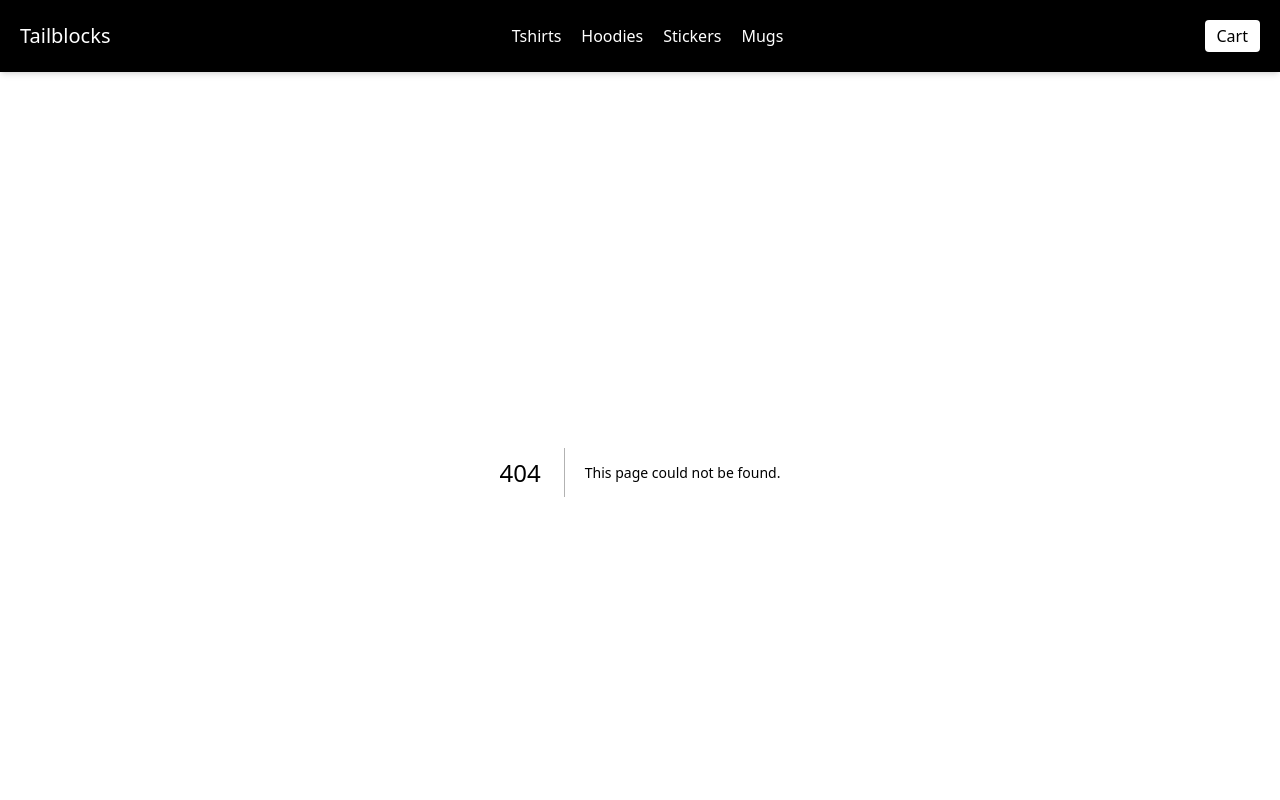
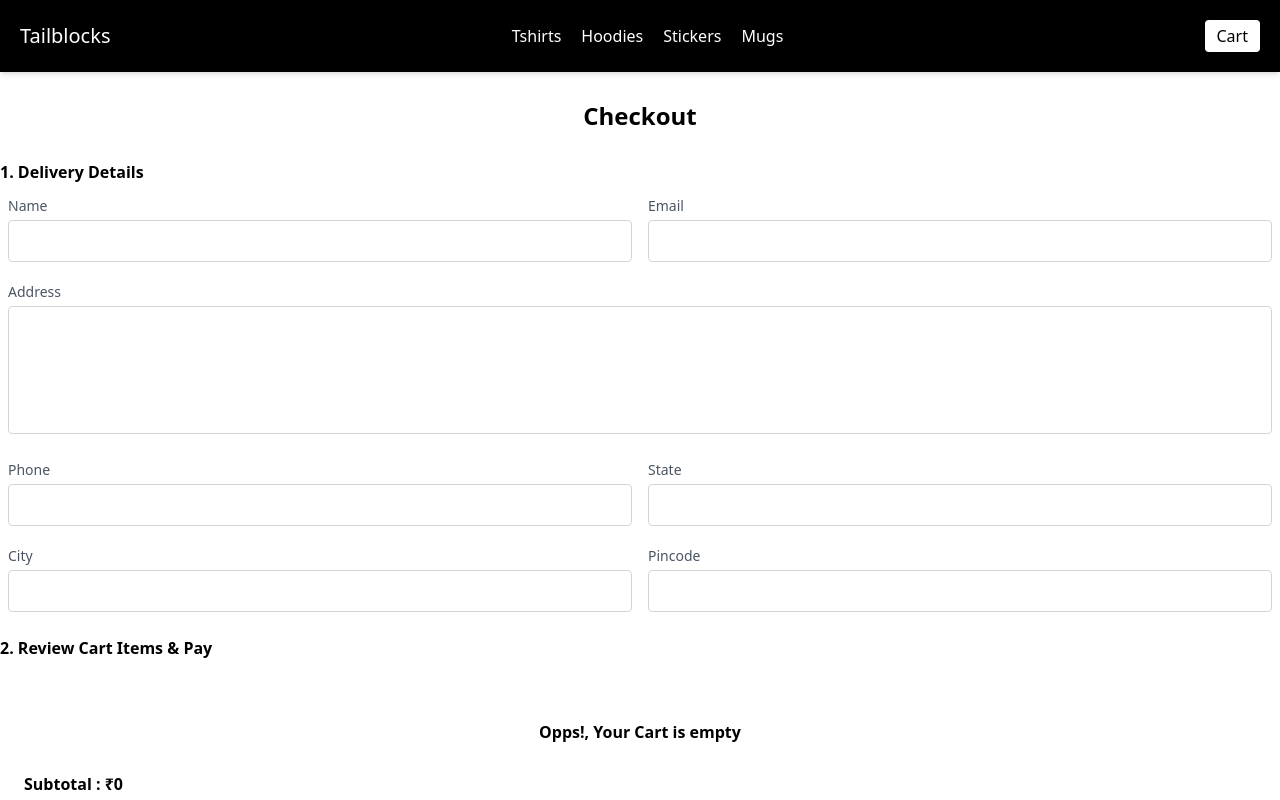
Before and after one commit to GaurangGhadiya/next-ecommerce, a Next.js app: page /checkout in a window 1280 px wide. Before the commit this address had no page. Shown: the top 800 px of the page. Built offline with nearby package versions, Linux system fonts and the light colour scheme.

Commit message:
checkout page

```diff
--- a/components/navbar.js
+++ b/components/navbar.js
@@ -14,7 +14,7 @@ const Navbar = ({ cart, addToCart, removeFromCart, clearCart, subTotal }) => {
   };
   return (
     <>
-      <header className="text-white bg-black body-font shadow-md">
+      <header className=" bg-black body-font shadow-md sticky top-0 z-20">
         <div className="container mx-auto flex flex-wrap p-5 flex-col md:flex-row items-center">
           <Link
             href={"/"}
@@ -23,16 +23,16 @@ const Navbar = ({ cart, addToCart, removeFromCart, clearCart, subTotal }) => {
             <span className="text-white text-xl">Tailblocks</span>
           </Link>
           <nav className="md:ml-auto md:mr-auto flex flex-wrap items-center text-base justify-center">
-            <Link href={"/tshirts"} className="mr-5 hover:text-white">
+            <Link href={"/tshirts"} className="mr-5 hover:text-white text-white">
               Tshirts
             </Link>
-            <Link href={"/hoodies"} className="mr-5 hover:text-white">
+            <Link href={"/hoodies"} className="mr-5 hover:text-white text-white">
               Hoodies
             </Link>
-            <Link href={"/stickers"} className="mr-5 hover:text-white">
+            <Link href={"/stickers"} className="mr-5 hover:text-white text-white">
               Stickers
             </Link>
-            <Link href={"/mugs"} className="mr-5 hover:text-white">
+            <Link href={"/mugs"} className="mr-5 hover:text-white text-white">
               Mugs
             </Link>
           </nav>
@@ -43,26 +43,25 @@ const Navbar = ({ cart, addToCart, removeFromCart, clearCart, subTotal }) => {
             Cart
           </button>
         </div>
-      </header>
       {isCartOpen && (
-        <div className="bg-white w-80 shadow-md h-full p-6 absolute top-0 right-0 z-50">
+        <div className="bg-white w-80 shadow-md h-[100vh] p-6 absolute top-0 right-0 z-50 ">
           <div
             onClick={handleCartOpen}
-            className="absolute top-2 right-2 cursor-pointer"
+            className="absolute top-2 right-2 cursor-pointer tex-black"
           >
             <AiOutlineCloseCircle size={22} />
           </div>
-          <h1 className="my-5 text-center text-xl font-bold">Shopping Cart</h1>
+          <h1 className="my-5 text-center text-xl font-bold tex-black">Shopping Cart</h1>
           <hr />
           <div className="my-7">
             <ul className="list-decimal">{
-              Object.keys(cart)?.length == 0 && <div className="font-semibold text-center">Opps!, Your Cart is empty</div>
+              Object.keys(cart)?.length == 0 && <div className="font-semibold text-center tex-black">Opps!, Your Cart is empty</div>
             }
               {Object.keys(cart)?.length > 0 && Object.keys(cart)?.map((v,i) => {
-                return <li className="my-3 flex items-center justify-between" key={v}>
-                <div className="flex">
+                return <li className="my-3 flex items-center justify-between tex-black" key={v}>
+                <div className="flex ">
                   <div>{i+1}.</div>
-                  <div className="mx-2">{cart[v]?.name} </div>
+                  <div className="mx-2 tex-black">{cart[v]?.name} </div>
                 </div>
                 <div className="flex items-center justify-between">
                   <AiOutlinePlusCircle onClick={() => addToCart(cart[v]?.itemCode, 1,cart[v]?.price,cart[v]?.name,cart[v]?.size,cart[v]?.variant )} className="cursor-pointer" />
@@ -73,12 +72,13 @@ const Navbar = ({ cart, addToCart, removeFromCart, clearCart, subTotal }) => {
               })}
             </ul>
           </div>
-          <div className="flex">
-            <button className="flex mx-auto mt-16 text-white bg-black border-0 py-2 px-6 focus:outline-none hover:bg-black rounded text-lg shadow-md text-sm">
+          <div className="font-bold">Subtotal : ₹{subTotal}</div>
+          <div className="flex align-middle">
+            <Link href="/checkout" className="flex mx-auto mt-6  text-white bg-black border-0 py-2 px-6 focus:outline-none hover:bg-black rounded text-lg shadow-md text-sm">
               Checkout
-            </button>
+            </Link>
             <button
-              className="flex mx-auto mt-16 text-white bg-black border-0 py-2 px-6 focus:outline-none hover:bg-black rounded text-lg shadow-md text-sm"
+              className="flex mx-auto mt-6 text-white bg-black border-0 py-2 px-6 focus:outline-none hover:bg-black rounded text-lg shadow-md text-sm"
               onClick={clearCart}
             >
               Clear All
@@ -86,6 +86,7 @@ const Navbar = ({ cart, addToCart, removeFromCart, clearCart, subTotal }) => {
           </div>
         </div>
       )}
+      </header>
     </>
   );
 };
--- a/pages/_app.js
+++ b/pages/_app.js
@@ -19,8 +19,8 @@ export default function App({ Component, pageProps }) {
 
   const saveCart = (myCart) => {
     localStorage.setItem("cart", JSON.stringify(myCart));
-    let subt = Object.keys(myCart)?.length > 0 ? Object.keys(myCart)?.reduce(v => myCart[v].qty * myCart[v].price) : 0
-    setSubTotal(subt)
+    let subt = Object.keys(myCart)?.length > 0 ? Object.keys(myCart)?.map(v => myCart[v].qty * myCart[v].price) : 0
+    setSubTotal(subt?.reduce((a,b) => a+b))
   };
 
   const addToCart = (itemCode, qty, price, name, size, variant) => {
@@ -49,6 +49,8 @@ export default function App({ Component, pageProps }) {
     setCart({});
     saveCart({});
   };
+
+  console.log("subTotal", subTotal)
   return (
     <>
       <Navbar cart={cart} addToCart={addToCart} removeFromCart={removeFromCart} clearCart={clearCart} subTotal={subTotal}/>
--- /dev/null
+++ b/pages/checkout.js
@@ -0,0 +1,138 @@
+import Link from "next/link";
+import React from "react";
+import { AiOutlineMinusCircle, AiOutlinePlusCircle } from "react-icons/ai";
+
+const Checkout = ({cart, addToCart, removeFromCart,subTotal,clearCart}) => {
+  return (
+    <div className="container  mx-auto">
+      <h1 className=" font-semibold text-center my-7 text-2xl">Checkout</h1>
+      <h2 className="font-semibold my-2">1. Delivery Details</h2>
+      <div className="flex mx-auto">
+        <div className="px-2 w-1/2">
+          <div class=" mb-4">
+            <label for="name" class="leading-7 text-sm text-gray-600">
+              Name
+            </label>
+            <input
+              type="name"
+              id="name"
+              name="name"
+              class="w-full bg-white rounded border border-gray-300 focus:border-indigo-500 focus:ring-2 focus:ring-indigo-200 text-base outline-none text-gray-700 py-1 px-3 leading-8 transition-colors duration-200 ease-in-out"
+            />
+          </div>
+        </div>
+        <div className="px-2 w-1/2">
+          <div class=" mb-4">
+            <label for="email" class="leading-7 text-sm text-gray-600">
+              Email
+            </label>
+            <input
+              type="email"
+              id="email"
+              name="email"
+              class="w-full bg-white rounded border border-gray-300 focus:border-indigo-500 focus:ring-2 focus:ring-indigo-200 text-base outline-none text-gray-700 py-1 px-3 leading-8 transition-colors duration-200 ease-in-out"
+            />
+          </div>
+        </div>
+      </div>
+      <div className="flex mx-auto">
+
+        <div className="px-2 w-full">
+        <div class="mb-4">
+        <label for="address" class="leading-7 text-sm text-gray-600">Address</label>
+        <textarea id="address" name="address" class="w-full bg-white rounded border border-gray-300 focus:border-indigo-500 focus:ring-2 focus:ring-indigo-200 h-32 text-base outline-none text-gray-700 py-1 px-3 resize-none leading-6 transition-colors duration-200 ease-in-out"></textarea>
+      </div>
+        </div>
+</div>
+      <div className="flex mx-auto">
+        <div className="px-2 w-1/2">
+          <div class=" mb-4">
+            <label for="phone" class="leading-7 text-sm text-gray-600">
+              Phone
+            </label>
+            <input
+              type="phone"
+              id="phone"
+              name="phone"
+              class="w-full bg-white rounded border border-gray-300 focus:border-indigo-500 focus:ring-2 focus:ring-indigo-200 text-base outline-none text-gray-700 py-1 px-3 leading-8 transition-colors duration-200 ease-in-out"
+            />
+          </div>
+        </div>
+        <div className="px-2 w-1/2">
+          <div class=" mb-4">
+            <label for="state" class="leading-7 text-sm text-gray-600">
+              State
+            </label>
+            <input
+              type="state"
+              id="state"
+              name="state"
+              class="w-full bg-white rounded border border-gray-300 focus:border-indigo-500 focus:ring-2 focus:ring-indigo-200 text-base outline-none text-gray-700 py-1 px-3 leading-8 transition-colors duration-200 ease-in-out"
+            />
+          </div>
+        </div>
+      </div>
+      <div className="flex mx-auto">
+        <div className="px-2 w-1/2">
+          <div class=" mb-4">
+            <label for="city" class="leading-7 text-sm text-gray-600">
+              City
+            </label>
+            <input
+              type="city"
+              id="city"
+              name="city"
+              class="w-full bg-white rounded border border-gray-300 focus:border-indigo-500 focus:ring-2 focus:ring-indigo-200 text-base outline-none text-gray-700 py-1 px-3 leading-8 transition-colors duration-200 ease-in-out"
+            />
+          </div>
+        </div>
+        <div className="px-2 w-1/2">
+          <div class=" mb-4">
+            <label for="pincode" class="leading-7 text-sm text-gray-600">
+              Pincode
+            </label>
+            <input
+              type="pincode"
+              id="pincode"
+              name="pincode"
+              class="w-full bg-white rounded border border-gray-300 focus:border-indigo-500 focus:ring-2 focus:ring-indigo-200 text-base outline-none text-gray-700 py-1 px-3 leading-8 transition-colors duration-200 ease-in-out"
+            />
+          </div>
+        </div>
+      </div>
+
+      <h2 className="font-semibold my-2">2. Review Cart Items & Pay</h2>
+      <div className="bg-white  shadow-md p-6  ">
+
+          <div className="my-7">
+            <ul className="list-decimal">{
+              Object.keys(cart)?.length == 0 && <div className="font-semibold text-center tex-black">Opps!, Your Cart is empty</div>
+            }
+              {Object.keys(cart)?.length > 0 && Object.keys(cart)?.map((v,i) => {
+                return <li className="my-3 flex items-center justify-between tex-black" key={v}>
+                <div className="flex ">
+                  <div>{i+1}.</div>
+                  <div className="mx-2 tex-black">{cart[v]?.name} </div>
+                </div>
+                <div className="flex items-center justify-between">
+                  <AiOutlinePlusCircle onClick={() => addToCart(cart[v]?.itemCode, 1,cart[v]?.price,cart[v]?.name,cart[v]?.size,cart[v]?.variant )} className="cursor-pointer" />
+                  <span className="mx-2">{cart[v]?.qty}</span>
+                  <AiOutlineMinusCircle onClick={() => removeFromCart(cart[v]?.itemCode, 1,cart[v]?.price,cart[v]?.name,cart[v]?.size,cart[v]?.variant )} className="cursor-pointer" />
+                </div>
+              </li>
+              })}
+            </ul>
+          </div>
+          <div className="font-bold">Subtotal : ₹{subTotal}</div>
+          <div className="flex align-middle">
+            <Link href="/checkout" className="flex mx-auto mt-6  text-white bg-black border-0 py-2 px-6 focus:outline-none hover:bg-black rounded text-lg shadow-md text-sm">
+              Pay ₹{subTotal}
+            </Link>
+
+          </div>
+        </div>
+    </div>
+  );
+};
+
+export default Checkout;
```
